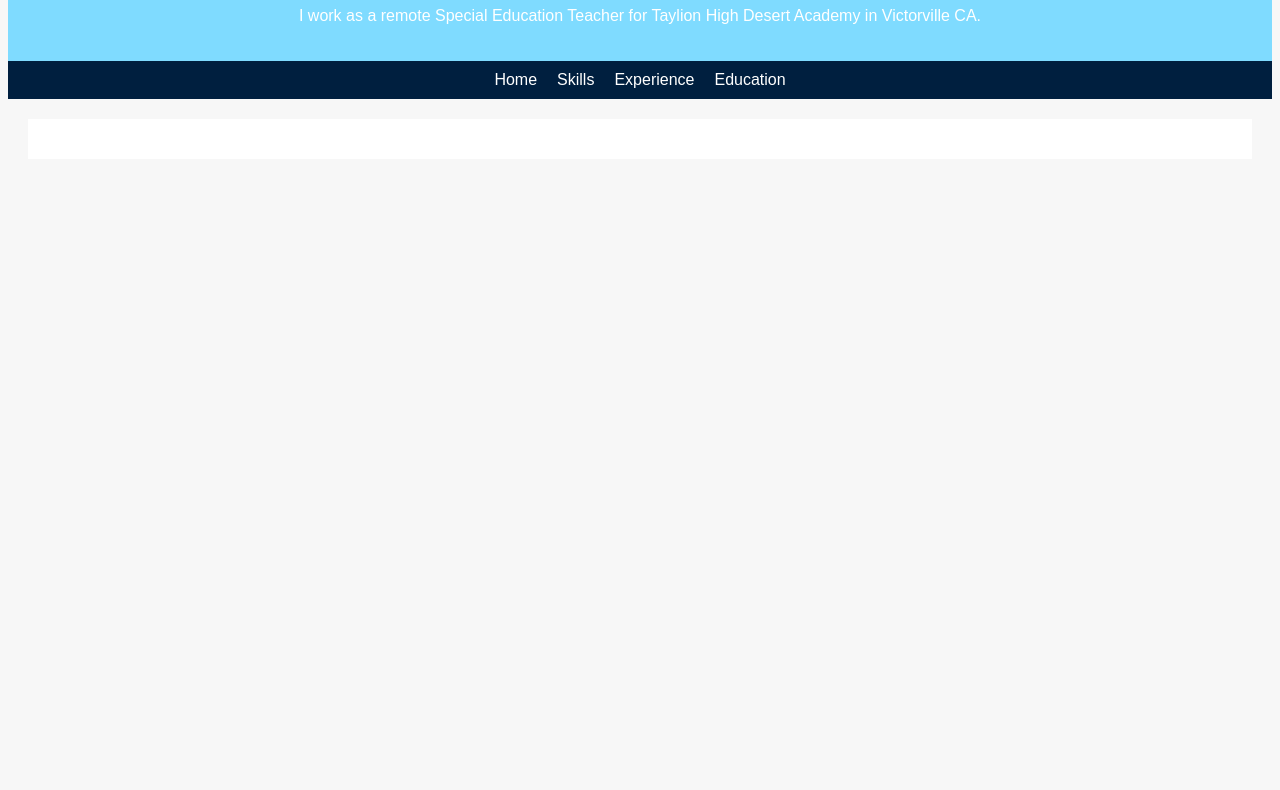
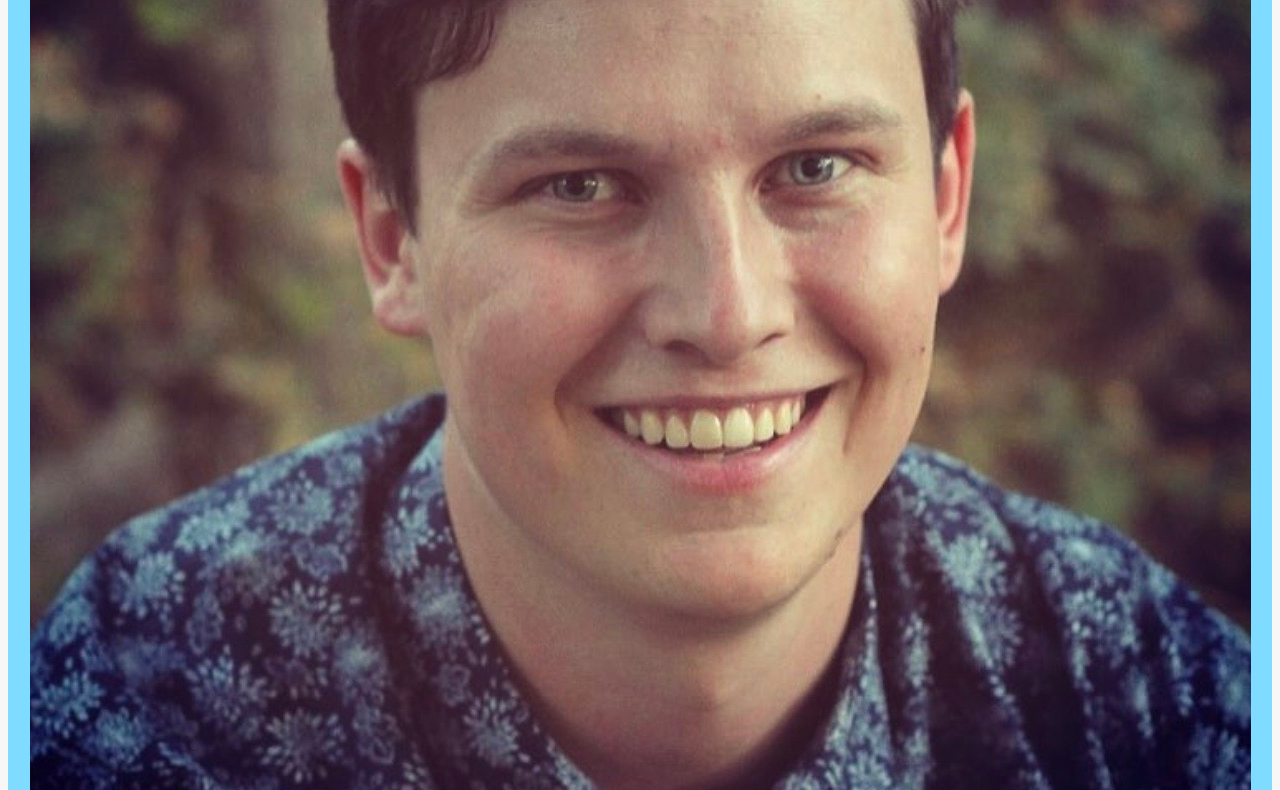
Before and after one commit to tsmith36085/EDPS6560_Taylor_Smith, a plain HTML site: page education.html in a window 1280 px wide. Shown: the part 356-1146 px from the top of the page. Before the commit the page ends 800 px from the top, so only its background shows below. Drawn offline with Linux system fonts and the light colour scheme.

Commit message:
Update education.html

```diff
--- a/education.html
+++ b/education.html
@@ -83,7 +83,7 @@ margin-bottom: 0;
 </head>
 <body>
 <div class="header">
-<img src="img/swooptrophy.jfif" alt="Image of Taylor">
+<img src="img/taylor.jpg" alt="Image of Taylor">
 <h1>Hi, I'm Taylor</h1>
 <p>I work as a remote Special Education Teacher for Taylion High Desert Academy in Victorville CA.</p>
 </div>
```
